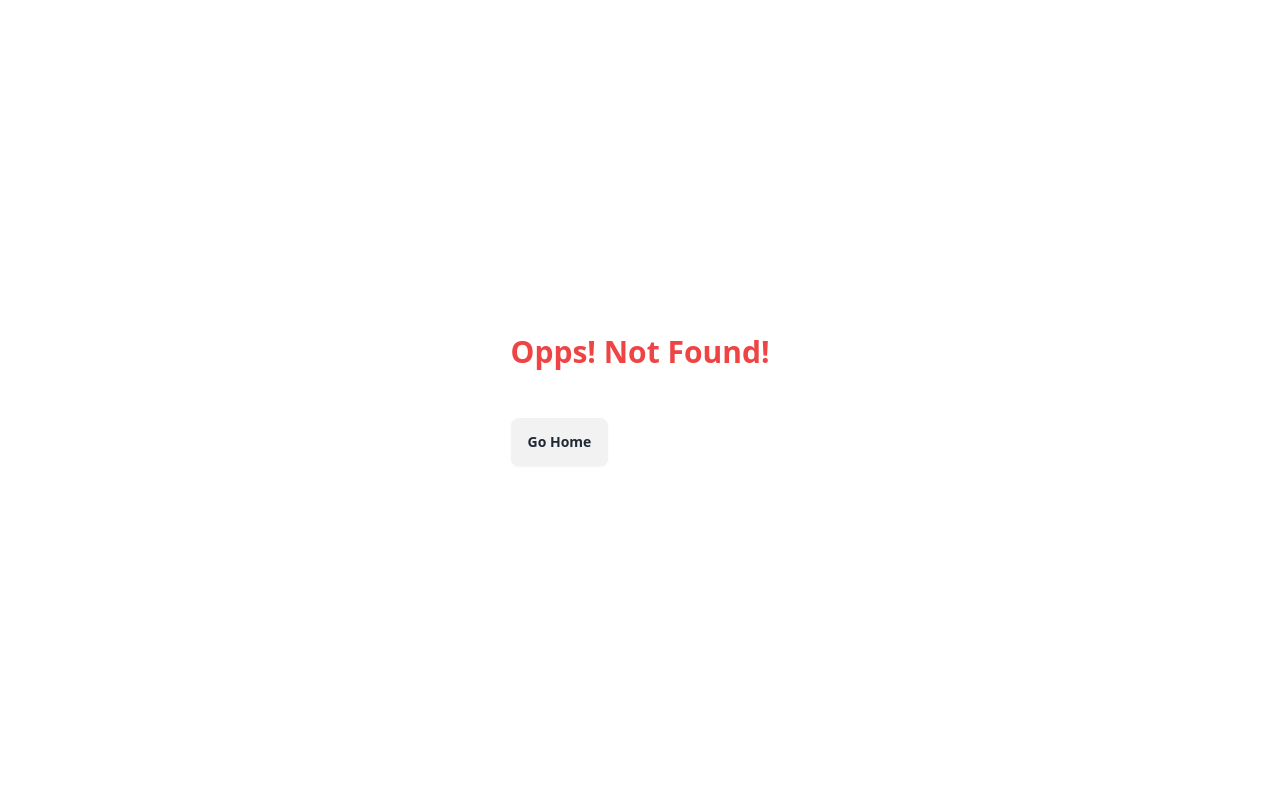
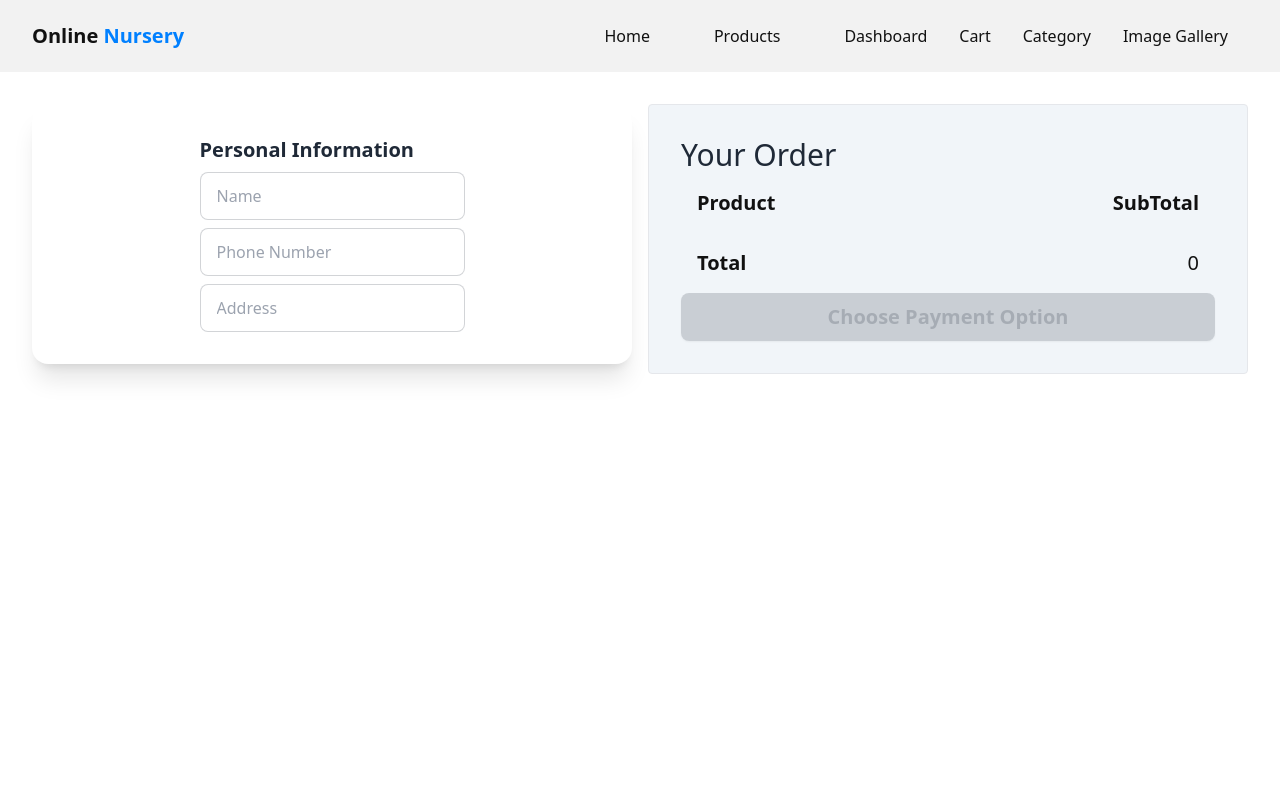
Before and after one commit to gandib/online-nursery-website-client, a React (Vite) app: page /checkout in a window 1280 px wide. Before the commit this address had no page. Shown: the top 800 px of the page. Built offline with nearby package versions, Linux system fonts and the light colour scheme.

Commit message:
checkout completed

```diff
--- a/src/components/ProductModal.tsx
+++ b/src/components/ProductModal.tsx
@@ -79,13 +79,13 @@ const ProductModal = ({ updateProduct, addProduct, productId, setId }: any) => {
                 name="category"
                 className="input input-bordered w-full max-w-10/12 mb-1"
               />
-              <input
-                type="text"
+              <textarea
+                // type="text"
                 onChange={(e) => setDescription(e.target.value)}
                 value={description}
                 placeholder="Description"
                 name="description"
-                className="input input-bordered w-full max-w-10/12 mb-1"
+                className="textarea textarea-bordered h-24 w-full max-w-10/12 mb-1"
               />
               <input
                 type="number"
--- a/src/pages/Cart/Cart.tsx
+++ b/src/pages/Cart/Cart.tsx
@@ -5,6 +5,7 @@ import {
   decreasePrice,
   removeProduct,
 } from "../../redux/features/productCartSlice";
+import { useNavigate } from "react-router-dom";
 
 type TProduct = {
   _id: string;
@@ -23,6 +24,7 @@ type TProduct = {
 const Cart = () => {
   const { products } = useAppSelector((state) => state.cartProduct);
   const dispatch = useAppDispatch();
+  const navigate = useNavigate();
 
   //   const cartTotalPrice = products.reduce((prev, current) => {
   //     prev.totalPrice + current.totalPrice;
@@ -120,7 +122,10 @@ const Cart = () => {
             <p className="text-xl text-[#111111]">{cartTotalPrice}</p>
           </div>
           <div>
-            <button className="btn bg-[#0080ff] text-white font-bold text-xl w-full">
+            <button
+              onClick={() => navigate("/checkout")}
+              className="btn bg-[#0080ff] text-white font-bold text-xl w-full"
+            >
               Proceed To Checkout
             </button>
           </div>
--- a/src/pages/Checkout/Checkout.tsx
+++ b/src/pages/Checkout/Checkout.tsx
@@ -1,7 +1,114 @@
+import { useState } from "react";
+import { useAppSelector } from "../../redux/hooks";
+import { useNavigate } from "react-router-dom";
+import productApi from "../../redux/features/products/productApi";
+
 const Checkout = () => {
+  const [name, setName] = useState("");
+  const [phone, setPhone] = useState("");
+  const [address, setAddress] = useState("");
+  const { products } = useAppSelector((state) => state.cartProduct);
+  const navigate = useNavigate();
+  const [addOrder, { data }] = productApi.useAddOrderMutation();
+
+  console.log(data);
+
+  const userInfo = {
+    name,
+    phone,
+    address,
+  };
+
+  let cartTotalPrice = 0;
+  for (let index = 0; index < products.length; index++) {
+    const element = products[index];
+    cartTotalPrice = cartTotalPrice! + element.totalPrice;
+  }
+
+  let giveInfo = false;
+  if (userInfo?.name && userInfo?.phone && userInfo?.address) {
+    giveInfo = true;
+  }
+
+  const handleOrder = () => {
+    for (let index = 0; index < products.length; index++) {
+      const product = products[index];
+
+      const data = {
+        productId: product._id,
+        quantity: product.newQuantity,
+        name: userInfo?.name,
+        phone: userInfo?.phone,
+        address: userInfo?.address,
+      };
+      addOrder(data);
+    }
+    navigate("/payment");
+  };
+
   return (
-    <div>
-      <h1>Hello, Checkout!</h1>
+    <div className="grid md:grid-cols-2 gap-4 mt-8">
+      {/* user details */}
+      <div>
+        <div className="card bg-base-100 w-full shadow-xl flex justify-center items-center">
+          <div className="card-body">
+            <h2 className="card-title">Personal Information</h2>
+            <input
+              type="text"
+              onChange={(e) => setName(e.target.value)}
+              placeholder="Name"
+              className="input input-bordered w-full max-w-10/12"
+            />
+            <input
+              type="text"
+              onChange={(e) => setPhone(e.target.value)}
+              placeholder="Phone Number"
+              className="input input-bordered w-full max-w-xs"
+            />
+            <input
+              type="text"
+              onChange={(e) => setAddress(e.target.value)}
+              placeholder="Address"
+              className="input input-bordered w-full max-w-xs"
+            />
+          </div>
+        </div>
+      </div>
+
+      {/* payment section */}
+      <div className="bg-slate-100 p-8 border rounded">
+        <h1 className="text-xl sm:text-3xl font-semi-bold">Your Order</h1>
+        <div className="flex justify-between items-center p-4">
+          <p className="text-xl font-bold text-[#111111]">Product</p>
+          <p className="text-xl font-bold text-[#111111]">SubTotal</p>
+        </div>
+        <div className="">
+          {products.map((product) => (
+            <div
+              className="flex justify-between items-center px-2 sm:px-4"
+              key={product._id}
+            >
+              <p className="text-lg sm:text-xl  text-[#111111]">
+                {product.title} X {product.newQuantity}
+              </p>
+              <p className="text-xl text-[#111111]">{product.totalPrice}</p>
+            </div>
+          ))}
+          <div className="flex justify-between items-center p-4">
+            <h1 className="text-xl font-bold text-[#111111]">Total</h1>
+            <p className="text-xl text-[#111111]">{cartTotalPrice}</p>
+          </div>
+        </div>
+        <div>
+          <button
+            disabled={!giveInfo && true}
+            onClick={handleOrder}
+            className="btn bg-[#0080ff] text-white font-bold text-xl w-full"
+          >
+            Choose Payment Option
+          </button>
+        </div>
+      </div>
     </div>
   );
 };
--- /dev/null
+++ b/src/pages/Payment/Payment.tsx
@@ -0,0 +1,13 @@
+const Payment = () => {
+  return (
+    <div>
+      <h1>Payment Type</h1>
+      <div>
+        <p>Online</p>
+        <p>Cash On Delivery (COD)</p>
+      </div>
+    </div>
+  );
+};
+
+export default Payment;
--- a/src/redux/features/productCartSlice.ts
+++ b/src/redux/features/productCartSlice.ts
@@ -17,10 +17,12 @@ type TProduct = {
 
 type TInitialState = {
   products: TProduct[];
+  cartTotal: number[];
 };
 
 const initialState: TInitialState = {
   products: [],
+  cartTotal: [],
 };
 const productCartSlice = createSlice({
   name: "product",
--- a/src/redux/features/products/productApi.ts
+++ b/src/redux/features/products/productApi.ts
@@ -72,6 +72,16 @@ const productApi = baseApi.injectEndpoints({
         };
       },
     }),
+
+    addOrder: builder.mutation({
+      query: (data) => {
+        return {
+          url: `/orders/create-order`,
+          method: "POST",
+          body: data,
+        };
+      },
+    }),
   }),
 });
 
```
Also changed, not shown: src/routes/routes.tsx (+10 -0 lines).
